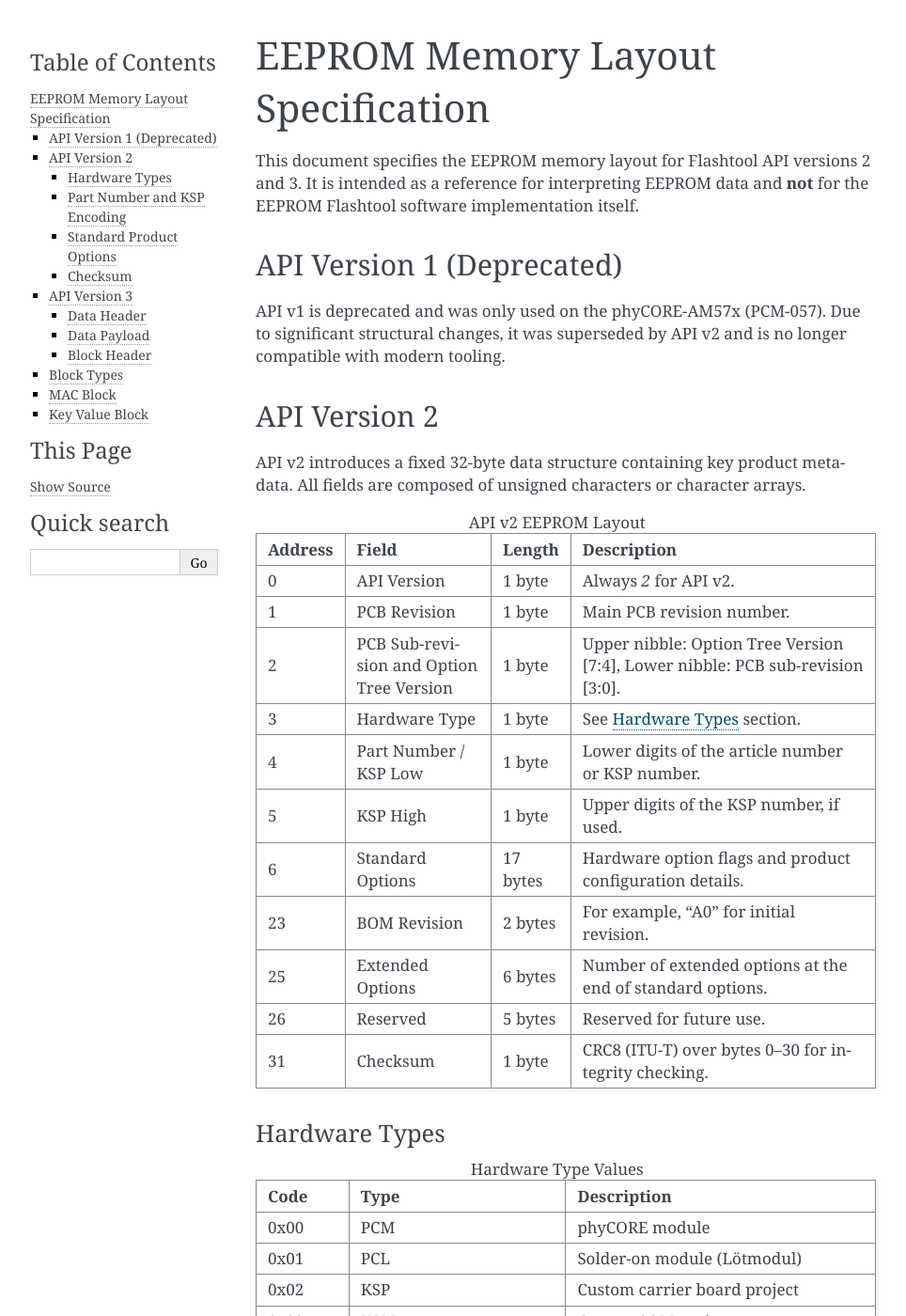
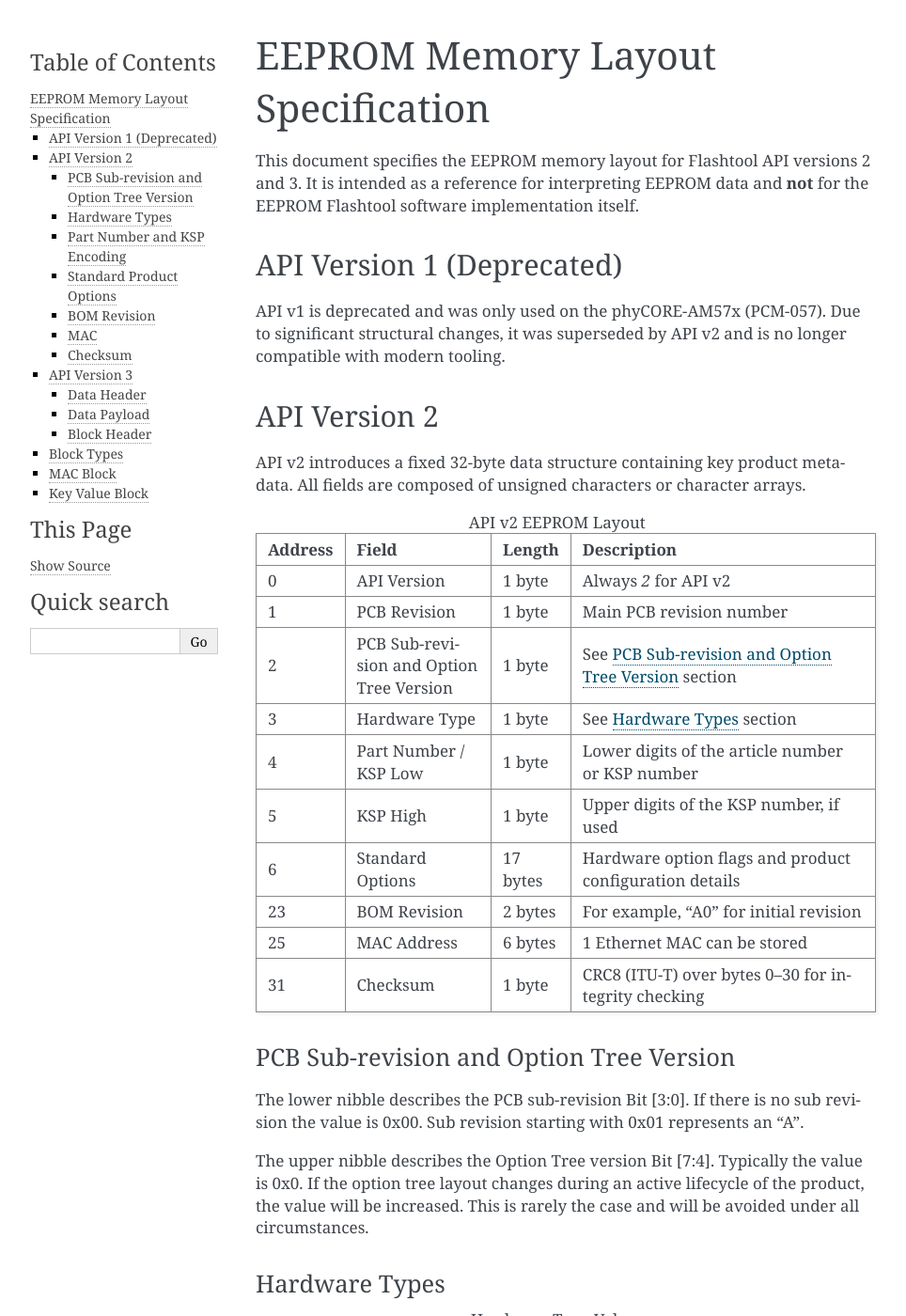
Before and after one commit to phytec/phytec-eeprom-flashtool, a Sphinx documentation site: the page built from docs/source/specification.rst, in a window 1280 px wide and 1400 px high. Shown: the whole window at 94% size, without its empty margins (148-1112 px from the left). Built offline with Sphinx 7.4.7, drawn with Linux system fonts in a browser that asks for light colours; the version number could not be read and is left out; some of the changed text lies outside the part shown.

Commit message:
docs: spec: update eeprom data
API v2 carries the MAC address. Explain some data fields in more detail.

Signed-off-by: Stefan Müller-Klieser <s.mueller-klieser@phytec.de>

```diff
--- a/docs/source/specification.rst
+++ b/docs/source/specification.rst
@@ -28,47 +28,54 @@ API v2 introduces a fixed 32-byte data structure containing key product metadata
    * - 0
      - API Version
      - 1 byte
-     - Always `2` for API v2.
+     - Always `2` for API v2
    * - 1
      - PCB Revision
      - 1 byte
-     - Main PCB revision number.
+     - Main PCB revision number
    * - 2
      - PCB Sub-revision and Option Tree Version
      - 1 byte
-     - Upper nibble: Option Tree Version [7:4], Lower nibble: PCB sub-revision [3:0].
+     - See `PCB Sub-revision and Option Tree Version`_ section
    * - 3
      - Hardware Type
      - 1 byte
-     - See `Hardware Types`_ section.
+     - See `Hardware Types`_ section
    * - 4
      - Part Number / KSP Low
      - 1 byte
-     - Lower digits of the article number or KSP number.
+     - Lower digits of the article number or KSP number
    * - 5
      - KSP High
      - 1 byte
-     - Upper digits of the KSP number, if used.
+     - Upper digits of the KSP number, if used
    * - 6
      - Standard Options
      - 17 bytes
-     - Hardware option flags and product configuration details.
+     - Hardware option flags and product configuration details
    * - 23
      - BOM Revision
      - 2 bytes
-     - For example, "A0" for initial revision.
+     - For example, "A0" for initial revision
    * - 25
-     - Extended Options
+     - MAC Address
      - 6 bytes
-     - Number of extended options at the end of standard options.
-   * - 26
-     - Reserved
-     - 5 bytes
-     - Reserved for future use.
+     - 1 Ethernet MAC can be stored
    * - 31
      - Checksum
      - 1 byte
-     - CRC8 (ITU-T) over bytes 0–30 for integrity checking.
+     - CRC8 (ITU-T) over bytes 0–30 for integrity checking
+
+PCB Sub-revision and Option Tree Version
+========================================
+
+The lower nibble describes the PCB sub-revision Bit [3:0]. If there is no sub
+revision the value is 0x00. Sub revision starting with 0x01 represents an "A".
+
+The upper nibble describes the Option Tree version Bit [7:4]. Typically the
+value is 0x0. If the option tree layout changes during an active lifecycle of
+the product, the value will be increased. This is rarely the case and will be
+avoided under all circumstances.
 
 Hardware Types
 ==============
@@ -108,19 +115,42 @@ Field 4 and 5 usage depends on the hardware type:
 Standard Product Options
 ========================
 
-Up to 17 option bytes define specific product configurations (e.g., DDR size, RTC presence). These values are read by bootloaders like U-Boot to load appropriate hardware configurations.
+Up to 17 option bytes define specific product configurations (e.g., DDR size,
+RTC presence). These values are read by bootloaders like U-Boot to load
+appropriate hardware configurations.
 
-Option encoding may be direct (e.g., `0x01` for 1GB DDR) or bit-mapped where multiple settings share a single byte.
+Option encoding may be direct (e.g., `0x01` for 1GB DDR) or bit-mapped where
+multiple settings share a single byte. Valid Values are [ 0-9 ] and [ A-Z ] as
+defined in the option tree. Unused bytes are filled up with 0x00.
+
+BOM Revision
+============
+
+Bill of material lists (BOM) have a revisions with a fixed format:
+
+- Byte 17 letter [ A-Z ]
+- Byte 18  number [ 0-9 ]
+
+Examples: "A0" or "B3"
+
+MAC
+===
+
+An EUI-48 Mac address can be stored as hexadecimal value. If the MAC address is
+not written, the field will be filled with 0x0. In many products the MAC will be
+used as the serial number.
 
 Checksum
 ========
 
-Checksum in field 31 is CRC8 (ITU-T) calculated over bytes 0–30. Software should recalculate it and verify after EEPROM read.
+Checksum in field 31 is CRC8 (ITU-T) calculated over bytes 0–30. Software should
+recalculate it and verify after EEPROM read.
 
 API Version 3
 *************
 
-To overcome size limitations in API v2, API v3 introduces an extensible format with linked block structures.
+To overcome size limitations in API v2, API v3 introduces an extensible format
+with linked block structures.
 
 Goals:
 
```
